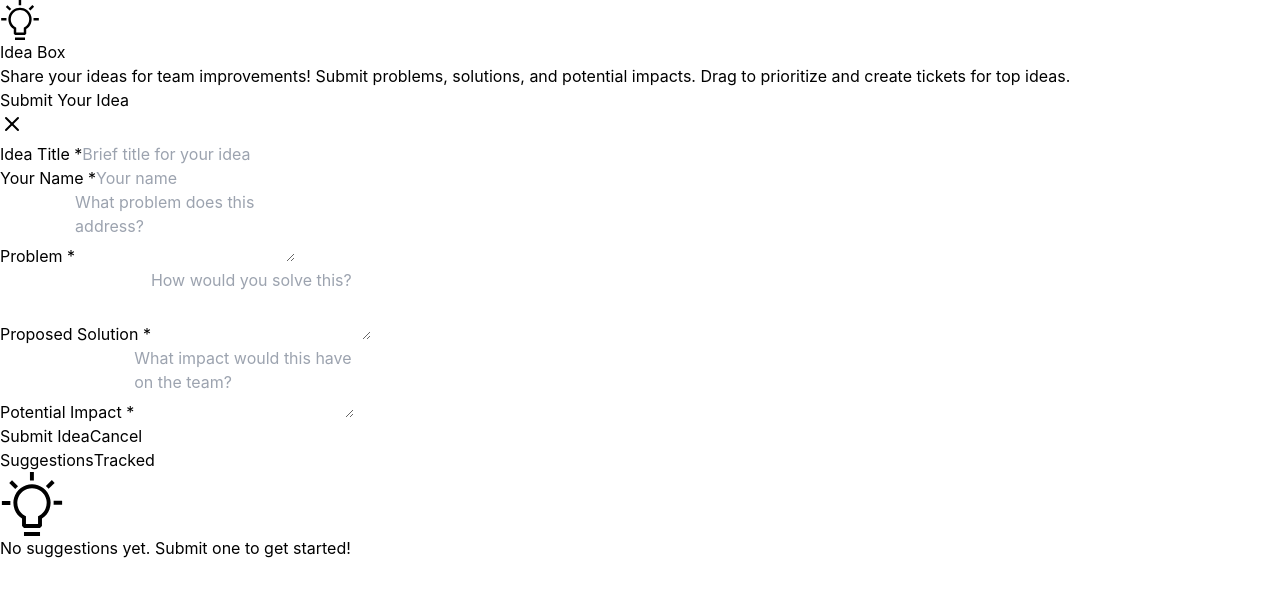
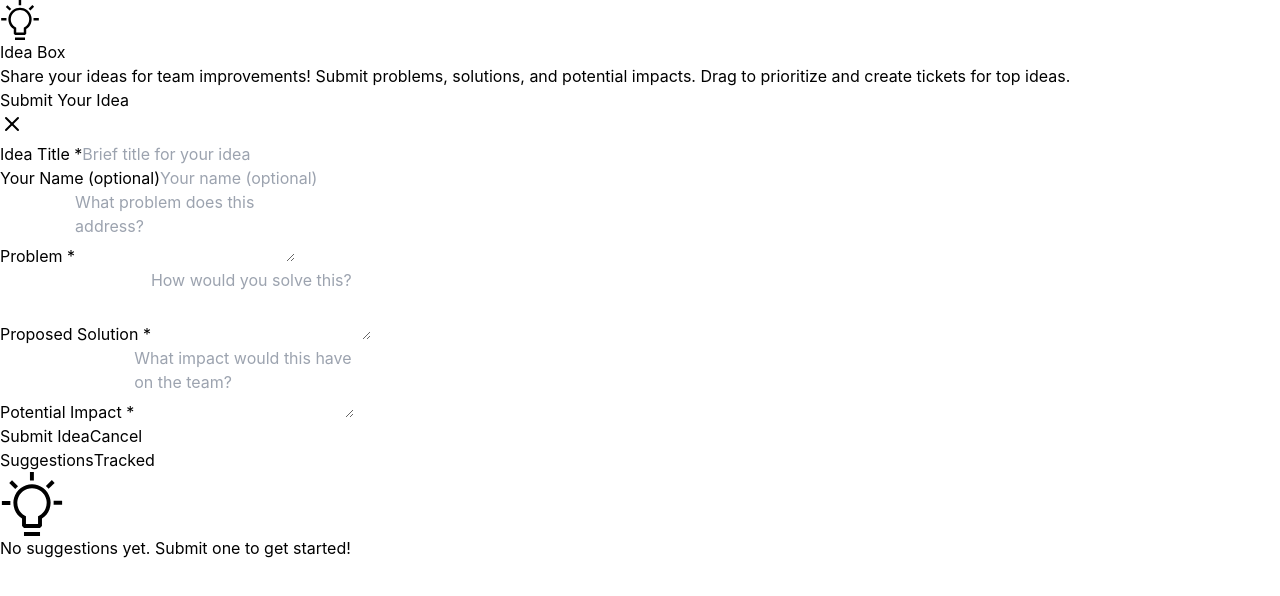
Before and after one commit to czhengjuarez/idea-box, a React (Vite) app: page / in a window 1280 px wide. Both pictures are taken after a click on the button "Submit New Idea". Shown: the top 596 px of the page. Built offline with nearby package versions, Linux system fonts and the light colour scheme.

Commit message:
Make Your Name field optional

```diff
--- a/src/App.jsx
+++ b/src/App.jsx
@@ -103,9 +103,11 @@ function SortableIdeaCard({ idea, onDelete, onCreateTicket, onEdit, onVote }) {
         <div className="flex flex-col gap-3">
           <h3 className="font-semibold text-lg text-gray-800">{idea.title}</h3>
 
-          <p className="text-sm text-gray-600">
-            <span className="font-medium">Submitted by:</span> {idea.submittedBy}
-          </p>
+          {idea.submittedBy && (
+            <p className="text-sm text-gray-600">
+              <span className="font-medium">Submitted by:</span> {idea.submittedBy}
+            </p>
+          )}
 
           <div className="flex flex-col gap-2 text-sm">
             <div>
@@ -353,16 +355,15 @@ function App() {
 
               <div>
                 <label className="block text-sm font-medium text-gray-700 mb-1">
-                  Your Name *
+                  Your Name <span className="text-gray-400 text-xs">(optional)</span>
                 </label>
                 <input
                   type="text"
                   name="submittedBy"
                   value={formData.submittedBy}
                   onChange={handleInputChange}
-                  required
                   className="w-full px-3 py-2 border border-gray-300 rounded-md focus:outline-none focus:ring-2 focus:ring-blue-500"
-                  placeholder="Your name"
+                  placeholder="Your name (optional)"
                 />
               </div>
 
```
